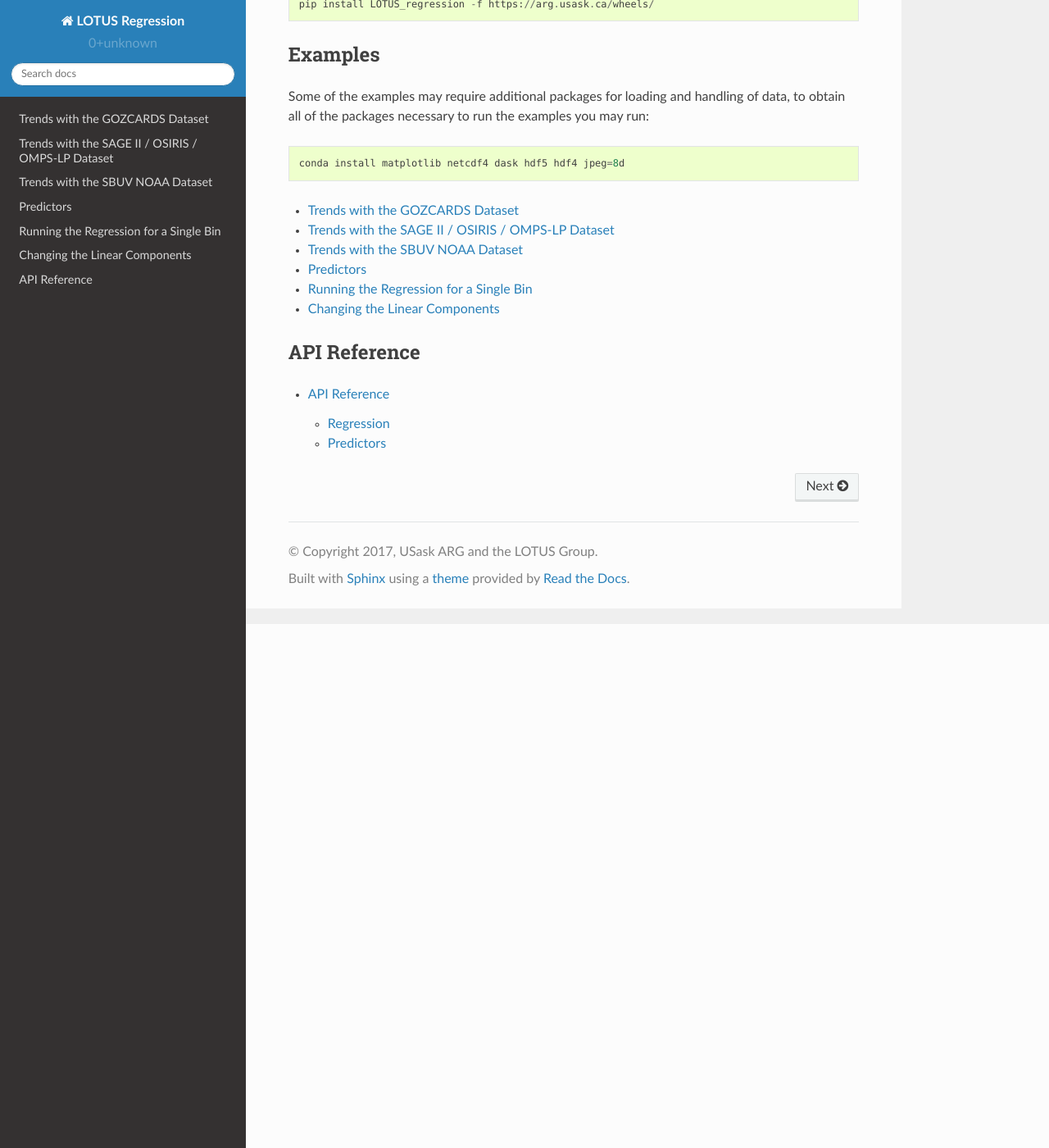
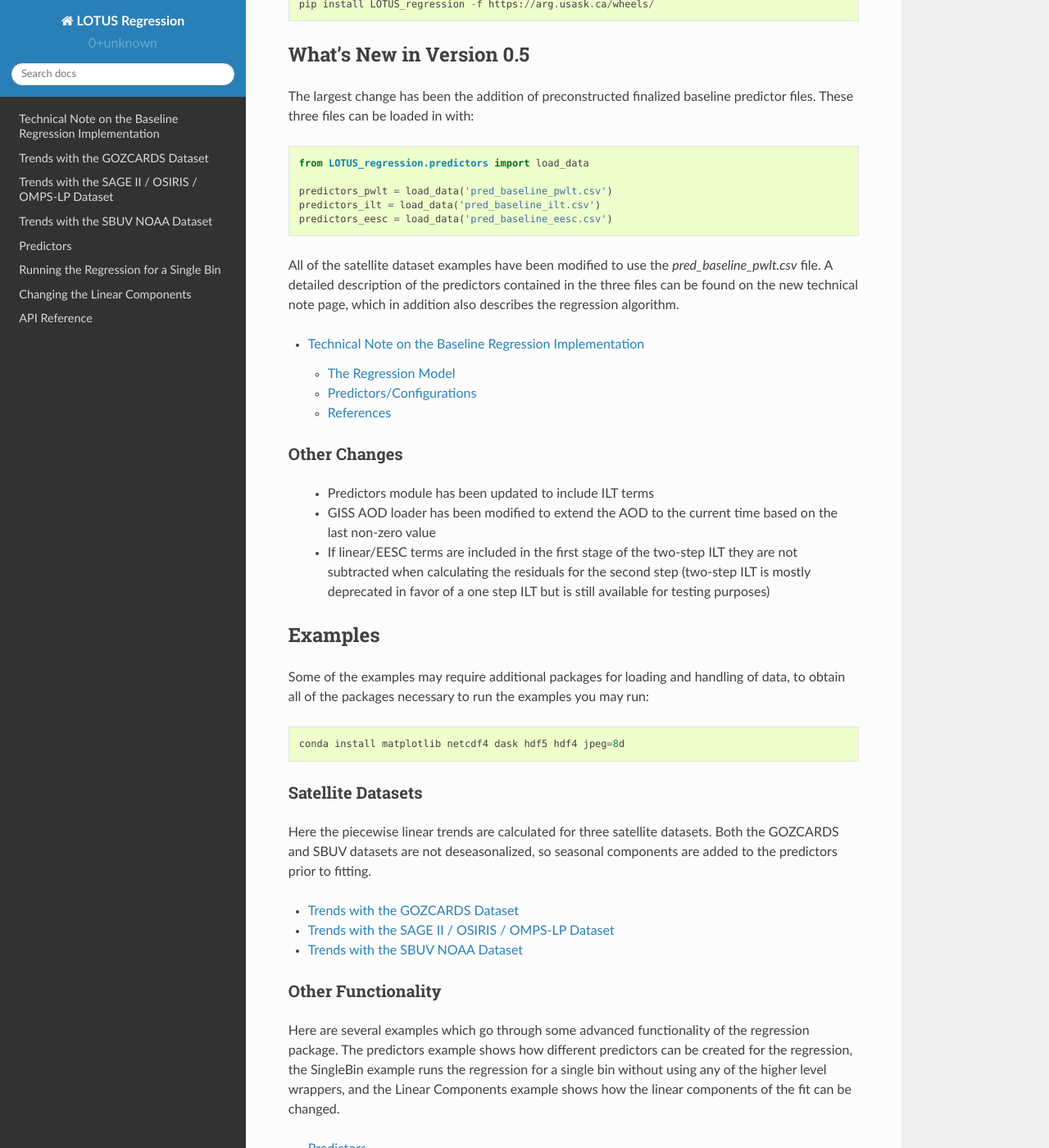
Before and after one commit to usask-arg/lotus-regression, a Sphinx documentation site: the page built from docs/source/index.rst, in a window 1280 px wide and 1400 px high, scrolled down 639 px. Shown: the whole window at 82% size. Built offline with Sphinx 7.4.7 and the Read the Docs theme 2.0.0, drawn with Linux system fonts in a browser that asks for light colours.

Commit message:
Update documentation to include technical note

```diff
--- a/docs/source/index.rst
+++ b/docs/source/index.rst
@@ -28,12 +28,49 @@ The code can be installed by running::
    pip install LOTUS_regression -f https://arg.usask.ca/wheels/
 
 
+What's New in Version 0.5
+-------------------------
+The largest change has been the addition of preconstructed finalized baseline predictor files.  These three files can
+be loaded in with::
+
+   from LOTUS_regression.predictors import load_data
+
+   predictors_pwlt = load_data('pred_baseline_pwlt.csv')
+   predictors_ilt = load_data('pred_baseline_ilt.csv')
+   predictors_eesc = load_data('pred_baseline_eesc.csv')
+
+All of the satellite dataset examples have been modified to use the `pred_baseline_pwlt.csv` file.  A detailed
+description of the predictors contained in the three files can be found on the new technical note page, which in
+addition also describes the regression algorithm.
+
+.. toctree::
+   :maxdepth: 2
+   :glob:
+
+   Technical Note
+
+Other Changes
+^^^^^^^^^^^^^
+   * Predictors module has been updated to include ILT terms
+   * GISS AOD loader has been modified to extend the AOD to the current time based on
+     the last non-zero value
+   * If linear/EESC terms are included in the first stage of the two-step ILT they are not subtracted when calculating
+     the residuals for the second step (two-step ILT is mostly deprecated in favor of a one step ILT but is still available
+     for testing purposes)
+
+
 Examples
 --------
 Some of the examples may require additional packages for loading and handling of data, to obtain all of the packages
 necessary to run the examples you may run::
 
    conda install matplotlib netcdf4 dask hdf5 hdf4 jpeg=8d
+
+
+Satellite Datasets
+^^^^^^^^^^^^^^^^^^
+Here the piecewise linear trends are calculated for three satellite datasets.  Both the GOZCARDS and SBUV datasets
+are not deseasonalized, so seasonal components are added to the predictors prior to fitting.
 
 .. toctree::
    :maxdepth: 2
@@ -42,6 +79,18 @@ necessary to run the examples you may run::
    examples/GOZCARDS Trends
    examples/Sage II-OSIRIS-OMPS-LP Trends
    examples/SBUV Trends
+
+Other Functionality
+^^^^^^^^^^^^^^^^^^^
+Here are several examples which go through some advanced functionality of the regression package.
+The predictors example shows how different predictors can be created for the regression, the SingleBin example
+runs the regression for a single bin without using any of the higher level wrappers, and the Linear Components example
+shows how the linear components of the fit can be changed.
+
+.. toctree::
+   :maxdepth: 2
+   :glob:
+
    examples/Predictors
    examples/SingleBin
    examples/Changing the Linear Components
```
Also changed, not shown: docs/make_regression_images.py (added, +73 -0 lines), docs/source/Technical Note.ipynb (added), 1 other file.
